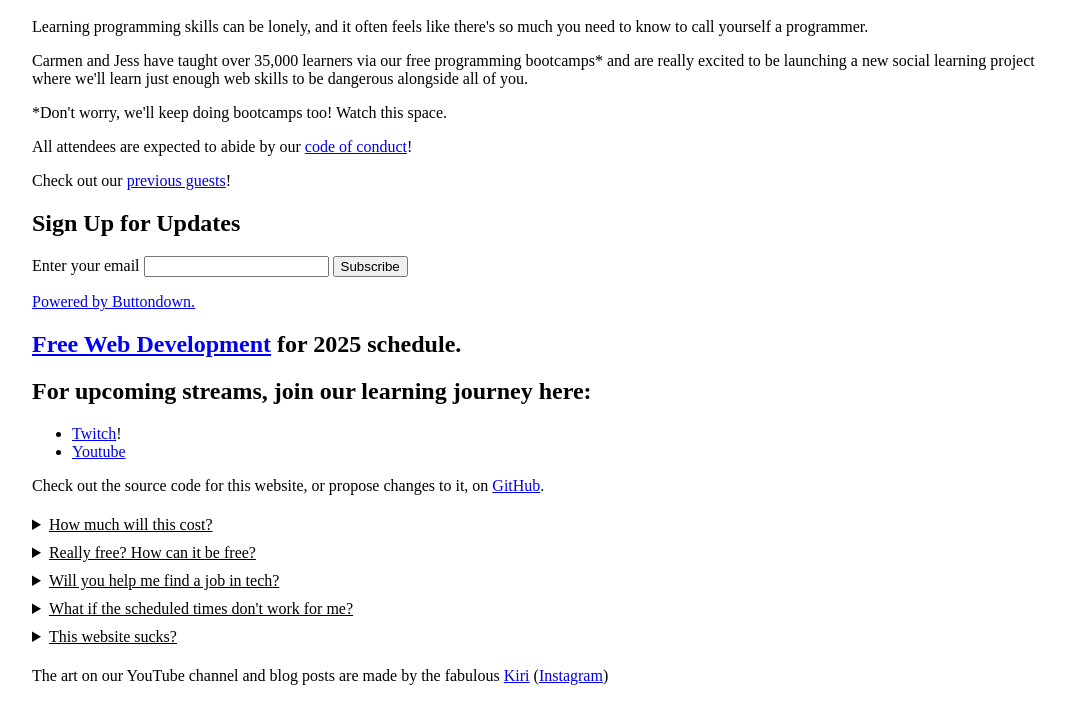
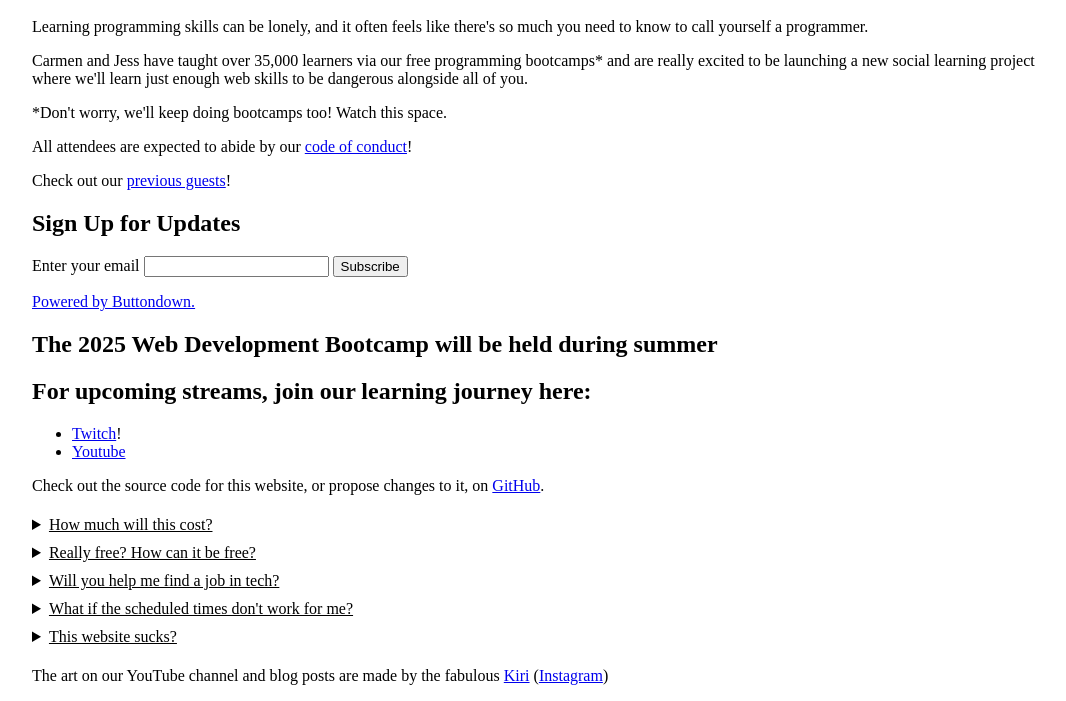
Before and after one commit to Bad-Website-Club/bad-website-club.github.io, a website: page index.html in a window 1280 px wide. Shown: the part 118-819 px from the top of the page, without its empty margins (96-1162 px from the left). Drawn offline with Linux system fonts and the light colour scheme.

Commit message:
update schedule

```diff
--- a/index.html
+++ b/index.html
@@ -62,7 +62,7 @@
 </form>
     </section>
     <section class="linkdump">
-    <h2><a href="/webdev-bootcamp-jan-2025.html">Free Web Development</a> for 2025 schedule.</h2>
+    <h2>The 2025 Web Development Bootcamp will be held during summer</h2>
     <h2>For upcoming streams, join our learning journey here:</h2>
       <ul>
         <li><a href="https://twitch.tv/jesslynnrose">Twitch</a>!</li>
```
